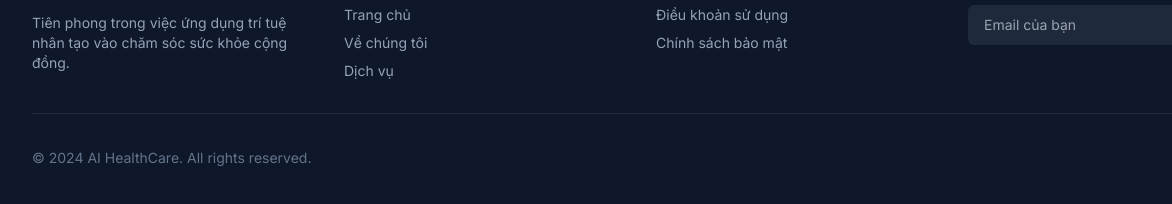
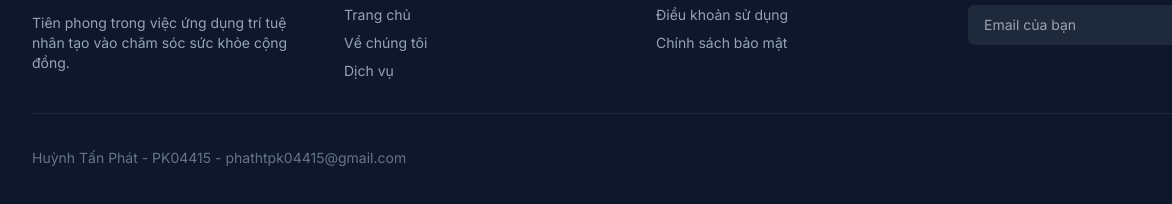
Before and after one commit to zazahek1/AI-medic, a plain HTML site: page index.html in a window 1280 px wide. Shown: the part 2874-3078 px from the top of the page, 0-1172 px from the left. Drawn offline with nearby package versions, Linux system fonts and the light colour scheme.

Commit message:
Update index.html

```diff
--- a/index.html
+++ b/index.html
@@ -568,7 +568,7 @@
                 </div>
             </div>
             <div class="border-t border-slate-800 pt-8 flex flex-col md:flex-row justify-between items-center">
-                <p class="text-slate-500 text-sm">&copy; 2024 AI HealthCare. All rights reserved.</p>
+                <p class="text-slate-500 text-sm">Huỳnh Tấn Phát - PK04415 - phathtpk04415@gmail.com</p>
                 <div class="flex space-x-4 mt-4 md:mt-0">
                     <a href="#" class="text-slate-400 hover:text-white"><i class="fab fa-facebook-f"></i></a>
                     <a href="#" class="text-slate-400 hover:text-white"><i class="fab fa-twitter"></i></a>
```
